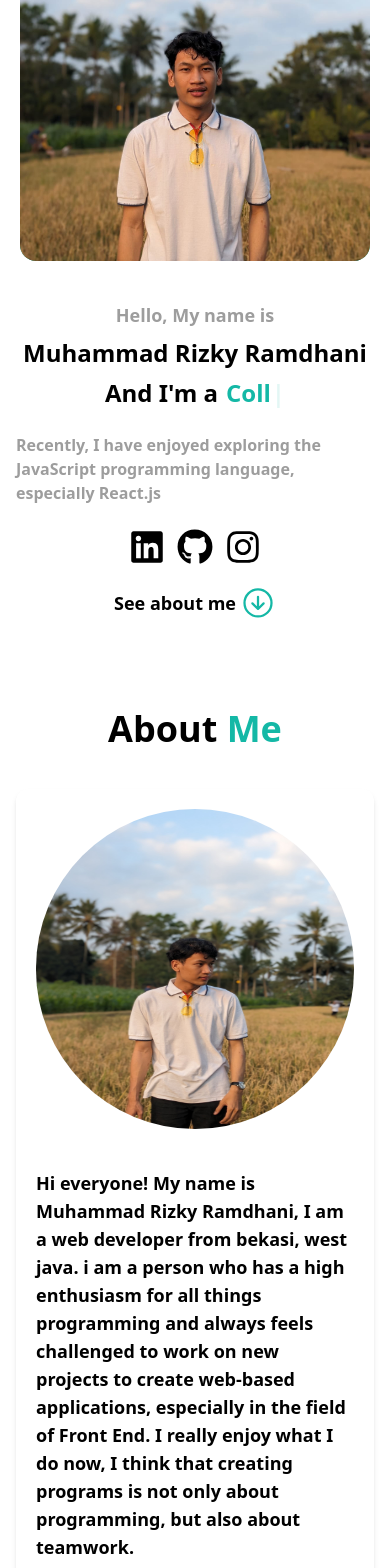
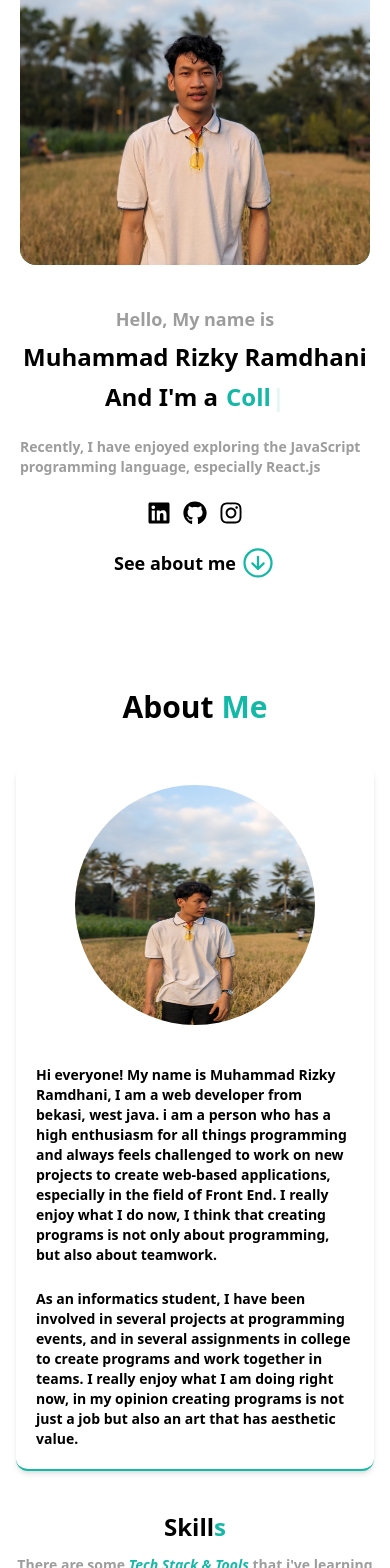
Before and after one commit to RizkySehan/My-Portfolio, a React (Vite) app: page / in a window 390 px wide. Shown: the part 366-1934 px from the top of the page. Built offline with nearby package versions, Linux system fonts and the light colour scheme.

Commit message:
feature: change responsive

```diff
--- a/src/App.jsx
+++ b/src/App.jsx
@@ -11,18 +11,18 @@ function App() {
   const { theme } = useContext(ThemeContext);
   return (
     <>
-      <Navbar />
       <main
         className={`${
           theme === "light" ? "bg-white" : "bg-secondary"
-        } max-w-full p-4`}
+        } w-screen mx-auto`}
       >
+        <Navbar />
         <Home />
         <About />
         <Portfolio />
         <Contact />
+        <Footer />
       </main>
-      <Footer />
     </>
   );
 }
--- a/src/Components/Footer/Footer.jsx
+++ b/src/Components/Footer/Footer.jsx
@@ -23,7 +23,7 @@ function Footer() {
       </Link>
       <motion.div
         variants={fadeIn("down", "tween", 1, 1.1)}
-        className="text-2xl flex justify-start gap-3"
+        className="text-xl lg:text-2xl flex justify-start gap-3"
       >
         {socialMediaList.map(({ id, SocialMediaIcon, href }) => (
           <a
@@ -55,7 +55,7 @@ function Footer() {
       <div className="w-full bg-teal-700 text-center mt-4">
         <motion.p
           variants={fadeIn("down", "tween", 1, 1.3)}
-          className="text-white text-md p-1"
+          className="text-altLight lg:text-md p-1"
         >
           &#169; MuhammadRizkyRamdhani All Rights reserved
         </motion.p>
--- a/src/Components/Navbar/Navbar.jsx
+++ b/src/Components/Navbar/Navbar.jsx
@@ -28,7 +28,7 @@ function Navbar() {
       initial="hidden"
       className={`${
         isScrolled ? "shadow-lg lg:bg-glassmorph bg-white" : ""
-      } px-10 py-6 fixed top-0 left-0 w-screen transition-all lg:backdrop-blur-[20px] z-50`}
+      } px-10 py-6 fixed top-0 left-0 w-full transition-all lg:backdrop-blur-[20px] z-50`}
     >
       <motion.nav
         variants={fadeIn("down", "tween", 0.3, 0.75)}
--- a/src/Pages/About.jsx
+++ b/src/Pages/About.jsx
@@ -25,7 +25,7 @@ function About() {
           variants={zoomIn(0, 1)}
           className={`${
             theme === "light" ? "text-black" : "text-white"
-          } text-4xl font-bold text-center mb-10`}
+          } text-3xl lg:text-4xl font-bold text-center mb-10`}
         >
           About{" "}
           <span
@@ -39,18 +39,18 @@ function About() {
         <div
           className={`${
             theme === "light" ? "bg-white" : "bg-altSecondary"
-          } flex justify-around items-center flex-col xl:flex-row gap-10  border-b-2 border-teal-500 p-5 xl:px-32 xl:py-5 shadow-md rounded-xl`}
+          } flex justify-around items-center flex-col xl:flex-row gap-10  border-b-2 border-teal-500 p-5 xl:px-32 xl:py-5 shadow-md rounded-xl mx-4 lg:mx-0`}
         >
           <motion.img
             variants={fadeIn("right", "tween", 1, 1.1)}
             src={picture[1]}
             alt="About.Jpeg"
-            className="rounded-full xl:rounded-lg w-80 h-80"
+            className="rounded-full w-60 h-60 xl:rounded-lg lg:w-80 lg:h-80"
           />
           <div
             className={`${
               theme === "light" ? "text-black" : "text-white"
-            } flex flex-col gap-6 text-lg font-semibold`}
+            } flex flex-col gap-6 text-sm lg:text-lg font-semibold`}
           >
             <motion.p variants={textVariants(1.1)}>{description[1]}</motion.p>
             <motion.p variants={textVariants(1.2)}>{description[2]}</motion.p>
@@ -68,7 +68,7 @@ function About() {
           variants={zoomIn(1, 1)}
           className={`${
             theme === "light" ? "text-black" : "text-white"
-          } text-3xl font-semibold text-center mb-3`}
+          } text-2xl lg:text-3xl font-semibold text-center mb-3`}
         >
           Skill
           <span
@@ -83,7 +83,7 @@ function About() {
           variants={textVariants(1.4)}
           className={`${
             theme === "light" ? "text-light" : "text-altLight"
-          } text-lg font-semibold text-center mb-10`}
+          } text-sm lg:text-lg font-semibold text-center mb-10 mx-4 lg:mx-0`}
         >
           There are some{" "}
           <span
@@ -104,7 +104,7 @@ function About() {
                 theme === "light"
                   ? "bg-white border-b-2 border-primary"
                   : "bg-altSecondary border-b-2 border-altPrimary"
-              } flex justify-center items-center flex-col rounded-lg shadow-lg md:w-56 2xl:w-64 h-16 hover:-translate-y-1 cursor-pointer relative duration-500`}
+              } flex justify-center items-center flex-col rounded-lg shadow-lg w-36 md:w-56 2xl:w-64 h-16 hover:-translate-y-1 cursor-pointer relative duration-500`}
             >
               <motion.div
                 variants={textVariants(1.6)}
@@ -113,12 +113,12 @@ function About() {
                 <SkillIcon
                   className={`${
                     theme === "light" ? "text-primary" : "text-altPrimary"
-                  } text-4xl`}
+                  } text-2xl md:text-4xl`}
                 />
                 <p
                   className={`${
                     theme === "light" ? "text-black" : "text-white"
-                  } font-semibold text-xl`}
+                  } font-semibold text-lg md:text-xl`}
                 >
                   {title}
                 </p>
--- a/src/Pages/Contact.jsx
+++ b/src/Pages/Contact.jsx
@@ -9,7 +9,7 @@ function Contact() {
   const { theme } = useContext(ThemeContext);
 
   return (
-    <section id="contact" className="container mx-auto xl:px-32">
+    <section id="contact" className="container mx-auto px-8 xl:px-32">
       <motion.div
         variants={staggerContainer}
         viewport={{ once: true, amount: 0.25 }}
@@ -21,7 +21,7 @@ function Contact() {
           variants={zoomIn(0, 1)}
           className={`${
             theme === "light" ? "text-black" : "text-white"
-          } text-4xl font-bold text-center mb-14`}
+          } text-3xl lg:text-4xl font-bold text-center mb-14`}
         >
           Contact{" "}
           <span
@@ -41,14 +41,14 @@ function Contact() {
               <h1
                 className={`${
                   theme === "light" ? "text-primary" : "text-altPrimary"
-                } text-3xl font-semibold`}
+                } text-2xl lg:text-3xl font-semibold`}
               >
                 {"Let's discuss your project"}
               </h1>
               <p
                 className={`${
                   theme === "light" ? "text-black" : "text-white"
-                } text-lg font-semibold`}
+                } lg:text-lg font-semibold`}
               >
                 Just contact me with this media below
               </p>
@@ -63,14 +63,14 @@ function Contact() {
               <h1
                 className={`${
                   theme === "light" ? "text-primary" : "text-altPrimary"
-                } text-3xl font-semibold`}
+                } text-2xl lg:text-3xl font-semibold`}
               >
                 Feel free to contact me
               </h1>
               <p
                 className={`${
                   theme === "light" ? "text-black" : "text-white"
-                } text-lg font-semibold`}
+                } lg:text-lg font-semibold`}
               >
                 Or contact me through this form
               </p>
--- a/src/Pages/Home.jsx
+++ b/src/Pages/Home.jsx
@@ -17,13 +17,13 @@ function Home() {
   const { theme } = useContext(ThemeContext);
 
   return (
-    <section id="home" className="min-h-screen container mx-auto">
+    <section id="home" className="min-h-screen container mx-auto p-5">
       <motion.div
         variants={staggerContainer}
         viewport={{ once: true, amount: 0.25 }}
         whileInView="show"
         initial="hidden"
-        className="flex flex-col xl:flex-row justify-center xl:gap-20 items-center pt-24 xl:pt-40"
+        className="flex flex-col xl:flex-row justify-center xl:gap-20 items-center pt-24 2xl:pt-40"
       >
         <motion.div
           variants={slideIn("left", "tween", 0.1, 1)}
@@ -32,14 +32,14 @@ function Home() {
           <h3
             className={` ${
               theme === "light" ? "text-light" : "text-altLight"
-            } text-lg md:text-xl lg:text-2xl font-bold`}
+            } text-lg md:text-xl xl:text-2xl font-bold`}
           >
             Hello, My name is
           </h3>
           <h1
             className={`${
               theme === "light" ? "text-black" : "text-white"
-            } text-2xl md:text-4xl xl:text-6xl font-bold`}
+            } text-2xl md:text-4xl xl:text-5xl 2xl:text-6xl font-bold`}
           >
             {name}
           </h1>
@@ -47,7 +47,7 @@ function Home() {
           <h2
             className={`${
               theme === "light" ? "text-black" : "text-white"
-            } text-2xl md:text-3xl xl:text-4xl font-bold flex items-center gap-2`}
+            } text-2xl md:text-3xl 2xl:text-4xl font-bold flex items-center gap-2`}
           >
             {"And I'm a "}
             <span
@@ -63,11 +63,11 @@ function Home() {
           <p
             className={`${
               theme === "light" ? "text-light" : "text-altLight"
-            } font-bold py-4 max-w-lg xl:max-w-xl`}
+            } text-sm md:text-lg font-bold py-4 max-w-lg xl:max-w-xl`}
           >
             {description[0]}
           </p>
-          <div className="text-4xl flex justify-start gap-3">
+          <div className="text-2xl xl:text-4xl flex justify-start gap-3">
             {socialMediaList.map(({ id, SocialMediaIcon, href }) => (
               <a
                 href={href}
--- a/src/Pages/Portfolio.jsx
+++ b/src/Pages/Portfolio.jsx
@@ -7,7 +7,7 @@ import { ThemeContext } from "../Context/ThemeContext";
 function Portfolio() {
   const { theme } = useContext(ThemeContext);
   return (
-    <section id="portfolio" className="container mx-auto xl:px-32">
+    <section id="portfolio" className="container mx-auto px-5 xl:px-32">
       <motion.div
         variants={staggerContainer}
         viewport={{ once: true, amount: 0.25 }}
@@ -19,7 +19,7 @@ function Portfolio() {
           variants={zoomIn(0, 1)}
           className={`${
             theme === "light" ? "text-black" : "text-white"
-          } text-4xl font-bold text-center mb-10`}
+          } text-3xl lg:text-4xl font-bold text-center mb-10`}
         >
           Portfo
           <span
@@ -37,20 +37,20 @@ function Portfolio() {
           <h1
             className={`${
               theme === "light" ? "text-primary" : "text-altPrimary"
-            } font-bold text-2xl`}
+            } font-bold text-xl lg:text-2xl`}
           >
             Protect {"i'm"} created
           </h1>
           <p
             className={`${
               theme === "light" ? "text-light" : "text-altLight"
-            } text-center xl:text-start`}
+            } text-sm lg:text-lg text-center xl:text-start`}
           >
             {"I'm"} created a few project while {"i'm"} learning about frontend
             development. and the project {"i'll"} explain below
           </p>
         </motion.div>
-        <div className="grid grid-cols-1 md:grid-cols-2 xl:grid-cols-3 gap-8 gap-y-12">
+        <div className="grid grid-cols-1 lg:grid-cols-2 gap-8 gap-y-12">
           <CardPortfolio />
         </div>
       </motion.div>
```
